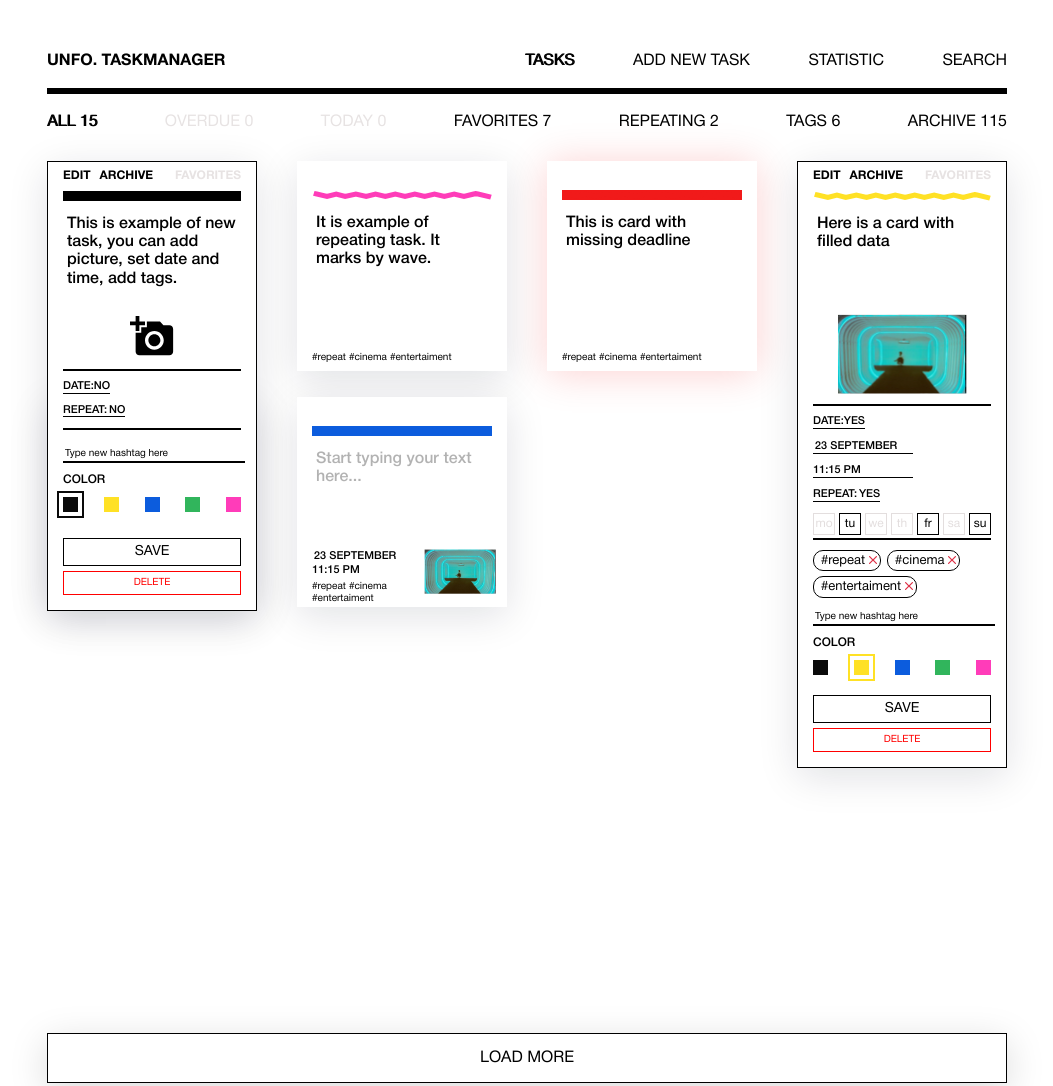
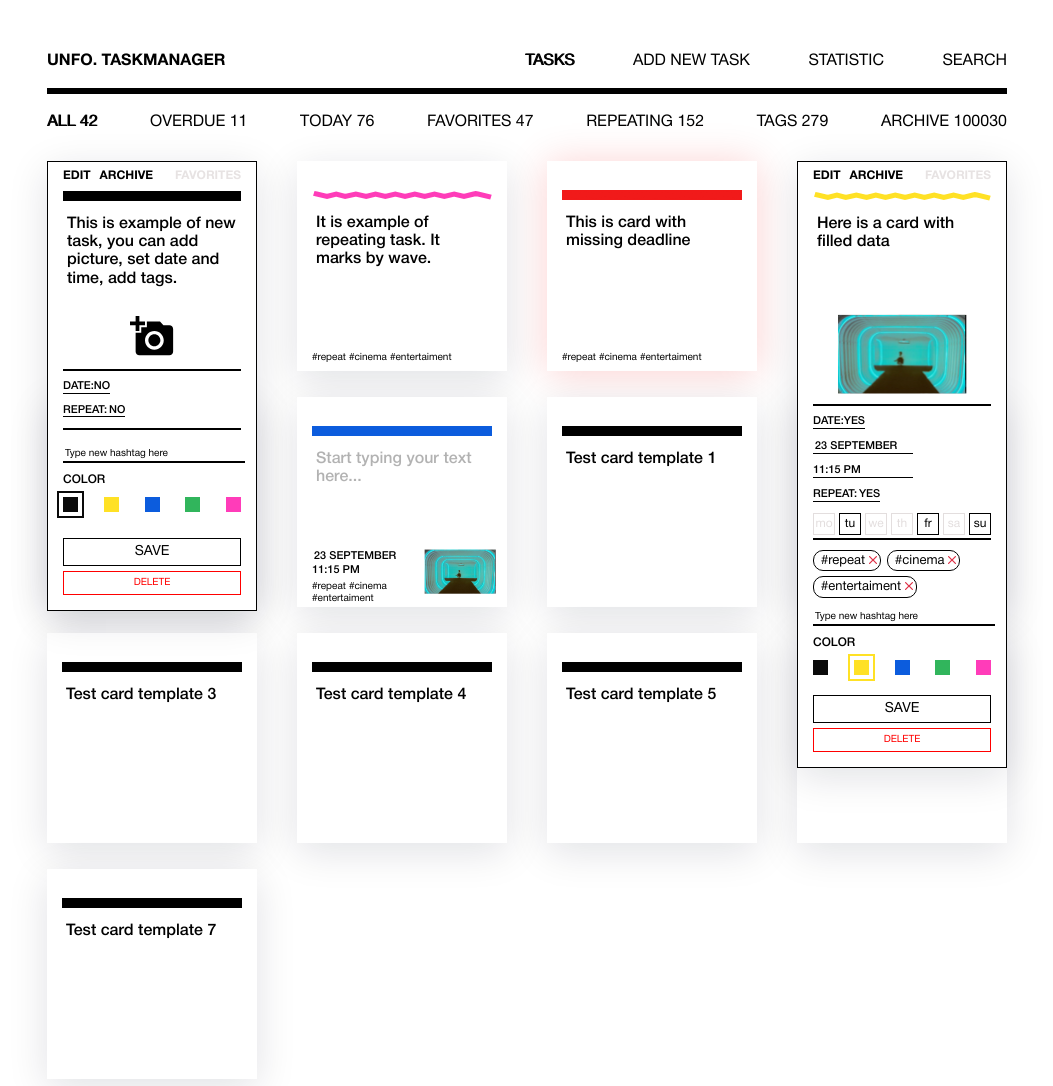
Before and after one commit to Bargamut/292337-taskmanager-8, a website: page public/index.html in a window 1280 px wide. Shown: the top 1086 px of the page, without its empty margins (113-1166 px from the left). Drawn offline with Linux system fonts and the light colour scheme.

Commit message:
Add public/js/main.js; add render functions
* Add render function for filters
* Add render function for cards
* Add "click" event listener on filters
  (delegation)

```diff
--- a/public/index.html
+++ b/public/index.html
@@ -85,7 +85,7 @@
       </section>
 
       <section class="main__filter filter container">
-        <input
+        <!-- <input
           type="radio"
           id="filter__all"
           class="filter__input visually-hidden"
@@ -150,7 +150,7 @@
         />
         <label for="filter__archive" class="filter__label"
           >ARCHIVE <span class="filter__archive-count">115</span></label
-        >
+        > -->
       </section>
 
       <section class="statistic container visually-hidden">
@@ -1922,5 +1922,7 @@ Here is a card with filled data</textarea
         <button class="load-more" type="button">load more</button>
       </section>
     </main>
+
+    <script src="js/main.js"></script>
   </body>
 </html>
--- /dev/null
+++ b/public/js/main.js
@@ -0,0 +1,355 @@
+'use strict';
+
+window.addEventListener(`DOMContentLoaded`, function () {
+  const $mainFilter = document.querySelector(`.main__filter`);
+  const $boardTasks = document.querySelector(`.board__tasks`);
+  const taskFilters = {
+    all: {
+      caption: `All`, count: 42, checked: true
+    },
+    overdue: {
+      caption: `Overdue`, count: 11
+    },
+    today: {
+      caption: `Today`, count: 76
+    },
+    favorites: {
+      caption: `Favorites`, count: 47
+    },
+    repeating: {
+      caption: `Repeating`, count: 152
+    },
+    tags: {
+      caption: `Tags`, count: 279
+    },
+    archive: {
+      caption: `Archive`, count: 100030
+    }
+  };
+  const cards = [
+    {
+      text: `Test card template 1`
+    },
+    {
+      text: `Test card template 2`
+    },
+    {
+      text: `Test card template 3`
+    },
+    {
+      text: `Test card template 4`
+    },
+    {
+      text: `Test card template 5`
+    },
+    {
+      text: `Test card template 6`
+    },
+    {
+      text: `Test card template 7`
+    }
+  ];
+
+  for (let key in taskFilters) {
+    if (!taskFilters.hasOwnProperty(key)) {
+      continue;
+    }
+
+    $mainFilter.appendChild(
+        renderFilter(key, taskFilters[key]).content.cloneNode(true)
+    );
+  }
+
+  cards.forEach(function (card, index) {
+    $boardTasks.appendChild(
+        renderCard(index, card).content.cloneNode(true)
+    );
+  });
+});
+
+document.querySelector(`.filter`).addEventListener(`click`, function (ev) {
+  const $target = ev.target;
+  const $boardTasks = document.querySelector(`.board__tasks`);
+  const numTasks = Math.floor(Math.random() * (20 - 1)) + 1;
+  const tempCard = {
+    text: `Random card`
+  };
+
+  if ($target.classList.contains(`filter__label`)) {
+    $boardTasks.innerHTML = ``;
+
+    for (let i = 0; ++i <= numTasks;) {
+      $boardTasks.appendChild(
+          renderCard(i, tempCard).content.cloneNode(true)
+      );
+    }
+  }
+});
+
+function renderFilter(id, objFilter) {
+  const $tplFilter = document.createElement(`template`);
+
+  $tplFilter.innerHTML =
+    `<input
+      type="radio"
+      id="${id}"
+      class="filter__input visually-hidden"
+      name="filter"
+      ${objFilter.checked ? `checked` : ``}
+    />
+    <label for="${id}" class="filter__label">
+      ${objFilter.caption} <span class="${id}-count">${objFilter.count}</span>
+    </label>`;
+
+  return $tplFilter;
+}
+
+function renderCard(index, card) {
+  const defaultCard = {
+    text: `Test card template`,
+    color: `black`,
+    img: ``,
+    isDeadlineEnabled: false,
+    deadlineDate: ``,
+    deadlineTime: ``,
+    isRepeatEnabled: false,
+    repeatDays: [],
+    hashtags: []
+  };
+  const $tplCard = document.createElement(`template`);
+
+  card = Object.assign({}, defaultCard, card);
+
+  $tplCard.innerHTML =
+    `<article class="card card--${card.color}">
+      <form class="card__form" method="get">
+        <div class="card__inner">
+          <div class="card__control">
+            <button type="button" class="card__btn card__btn--edit">edit</button>
+            <button type="button" class="card__btn card__btn--archive">archive</button>
+            <button type="button" class="card__btn card__btn--favorites card__btn--disabled">favorites</button>
+          </div>
+
+          <div class="card__color-bar">
+            <svg width="100%" height="10">
+              <use xlink:href="#wave"></use>
+            </svg>
+          </div>
+
+          <div class="card__textarea-wrap">
+            <label>
+              <textarea
+                class="card__text"
+                placeholder="Start typing your text here..."
+                name="text"
+              >${card.text}</textarea>
+            </label>
+          </div>
+
+          <div class="card__settings">
+            <div class="card__details">
+              <div class="card__dates">
+                <button class="card__date-deadline-toggle" type="button">
+                  date: <span class="card__date-status">${card.isDeadlineEnabled ? `yes` : `no`}</span>
+                </button>
+
+                <fieldset class="card__date-deadline" ${card.isDeadlineEnabled ? `` : `disabled`}>
+                  <label class="card__input-deadline-wrap">
+                    <input
+                      class="card__date"
+                      type="text"
+                      placeholder="23 September"
+                      name="date"
+                      value="${card.deadlineDate}"
+                    />
+                  </label>
+                  <label class="card__input-deadline-wrap">
+                    <input
+                      class="card__time"
+                      type="text"
+                      placeholder="11:15 PM"
+                      name="time"
+                      value="${card.deadlineTime}"
+                    />
+                  </label>
+                </fieldset>
+
+                <button class="card__repeat-toggle" type="button">
+                  repeat:<span class="card__repeat-status">${card.isRepeatEnabled ? `yes` : `no`}</span>
+                </button>
+
+                <fieldset class="card__repeat-days" ${card.isRepeatEnabled ? `` : `disabled`}>
+                  <div class="card__repeat-days-inner">
+                    <input
+                      class="visually-hidden card__repeat-day-input"
+                      type="checkbox"
+                      id="repeat-mo-${index}"
+                      name="repeat"
+                      value="mo"
+                      ${(card.repeatDays.indexOf(`mo`) > -1) ? `checked` : ``}
+                    />
+                    <label class="card__repeat-day" for="repeat-mo-${index}">mo</label>
+
+                    <input
+                      class="visually-hidden card__repeat-day-input"
+                      type="checkbox"
+                      id="repeat-tu-${index}"
+                      name="repeat"
+                      value="tu"
+                      ${(card.repeatDays.indexOf(`tu`) > -1) ? `checked` : ``}
+                    />
+                    <label class="card__repeat-day" for="repeat-tu-${index}">tu</label>
+
+                    <input
+                      class="visually-hidden card__repeat-day-input"
+                      type="checkbox"
+                      id="repeat-we-${index}"
+                      name="repeat"
+                      value="we"
+                      ${(card.repeatDays.indexOf(`we`) > -1) ? `checked` : ``}
+                    />
+                    <label class="card__repeat-day" for="repeat-we-${index}">we</label>
+
+                    <input
+                      class="visually-hidden card__repeat-day-input"
+                      type="checkbox"
+                      id="repeat-th-1"
+                      name="repeat"
+                      value="th"
+                      ${(card.repeatDays.indexOf(`th`) > -1) ? `checked` : ``}
+                    />
+                    <label class="card__repeat-day" for="repeat-th-${index}">th</label>
+
+                    <input
+                      class="visually-hidden card__repeat-day-input"
+                      type="checkbox"
+                      id="repeat-fr-${index}"
+                      name="repeat"
+                      value="fr"
+                      ${(card.repeatDays.indexOf(`fr`) > -1) ? `checked` : ``}
+                    />
+                    <label class="card__repeat-day" for="repeat-fr-${index}">fr</label>
+
+                    <input
+                      class="visually-hidden card__repeat-day-input"
+                      type="checkbox"
+                      name="repeat"
+                      value="sa"
+                      id="repeat-sa-${index}"
+                      ${(card.repeatDays.indexOf(`sa`) > -1) ? `checked` : ``}
+                    />
+                    <label class="card__repeat-day" for="repeat-sa-${index}">sa</label>
+
+                    <input
+                      class="visually-hidden card__repeat-day-input"
+                      type="checkbox"
+                      id="repeat-su-${index}"
+                      name="repeat"
+                      value="su"
+                      ${(card.repeatDays.indexOf(`su`) > -1) ? `checked` : ``}
+                    />
+                    <label class="card__repeat-day" for="repeat-su-${index}">su</label>
+                  </div>
+                </fieldset>
+              </div>
+
+              <div class="card__hashtag">
+                <div class="card__hashtag-list"></div>
+
+                <label>
+                  <input
+                    type="text"
+                    class="card__hashtag-input"
+                    name="hashtag-input"
+                    placeholder="Type new hashtag here"
+                  />
+                </label>
+              </div>
+            </div>
+
+            <label class="card__img-wrap card__img-wrap--empty">
+              <input
+                type="file"
+                class="card__img-input visually-hidden"
+                name="img"
+              />
+              <img
+                src="${card.img}"
+                alt="task picture"
+                class="card__img"
+              />
+            </label>
+
+            <div class="card__colors-inner">
+              <h3 class="card__colors-title">Color</h3>
+
+              <div class="card__colors-wrap">
+                <input
+                  type="radio"
+                  id="color-black-${index}"
+                  class="card__color-input card__color-input--black visually-hidden"
+                  name="color"
+                  value="black"
+                  ${(card.color === `black`) ? `checked` : ``}
+                />
+                <label for="color-black-${index}" class="card__color card__color--black">
+                  black
+                </label>
+                <input
+                  type="radio"
+                  id="color-yellow-${index}"
+                  class="card__color-input card__color-input--yellow visually-hidden"
+                  name="color"
+                  value="yellow"
+                  ${(card.color === `yellow`) ? `checked` : ``}
+                />
+                <label for="color-yellow-${index}" class="card__color card__color--yellow">
+                  yellow
+                </label>
+                <input
+                  type="radio"
+                  id="color-blue-${index}"
+                  class="card__color-input card__color-input--blue visually-hidden"
+                  name="color"
+                  value="blue"
+                  ${(card.color === `blue`) ? `checked` : ``}
+                />
+                <label for="color-blue-${index}" class="card__color card__color--blue">
+                  blue
+                </label>
+                <input
+                  type="radio"
+                  id="color-green-${index}"
+                  class="card__color-input card__color-input--green visually-hidden"
+                  name="color"
+                  value="green"
+                  ${(card.color === `green`) ? `checked` : ``}
+                />
+                <label for="color-green-${index}" class="card__color card__color--green">
+                  green
+                </label>
+                <input
+                  type="radio"
+                  id="color-pink-${index}"
+                  class="card__color-input card__color-input--pink visually-hidden"
+                  name="color"
+                  value="pink"
+                  ${(card.color === `pink`) ? `checked` : ``}
+                />
+                <label for="color-pink-${index}" class="card__color card__color--pink">
+                  pink
+                </label>
+              </div>
+            </div>
+          </div>
+
+          <div class="card__status-btns">
+            <button class="card__save" type="submit">save</button>
+            <button class="card__delete" type="button">delete</button>
+          </div>
+        </div>
+      </form>
+    </article>`;
+
+  return $tplCard;
+}
```
